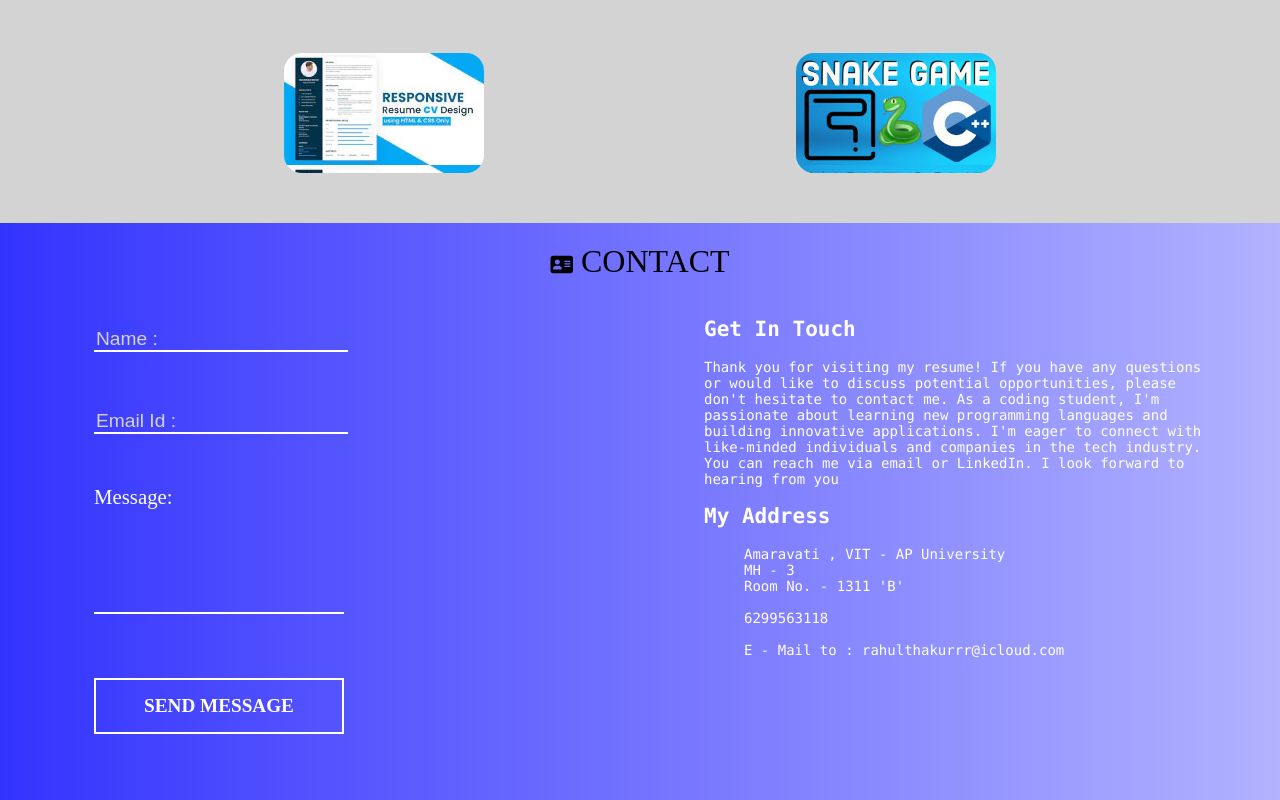
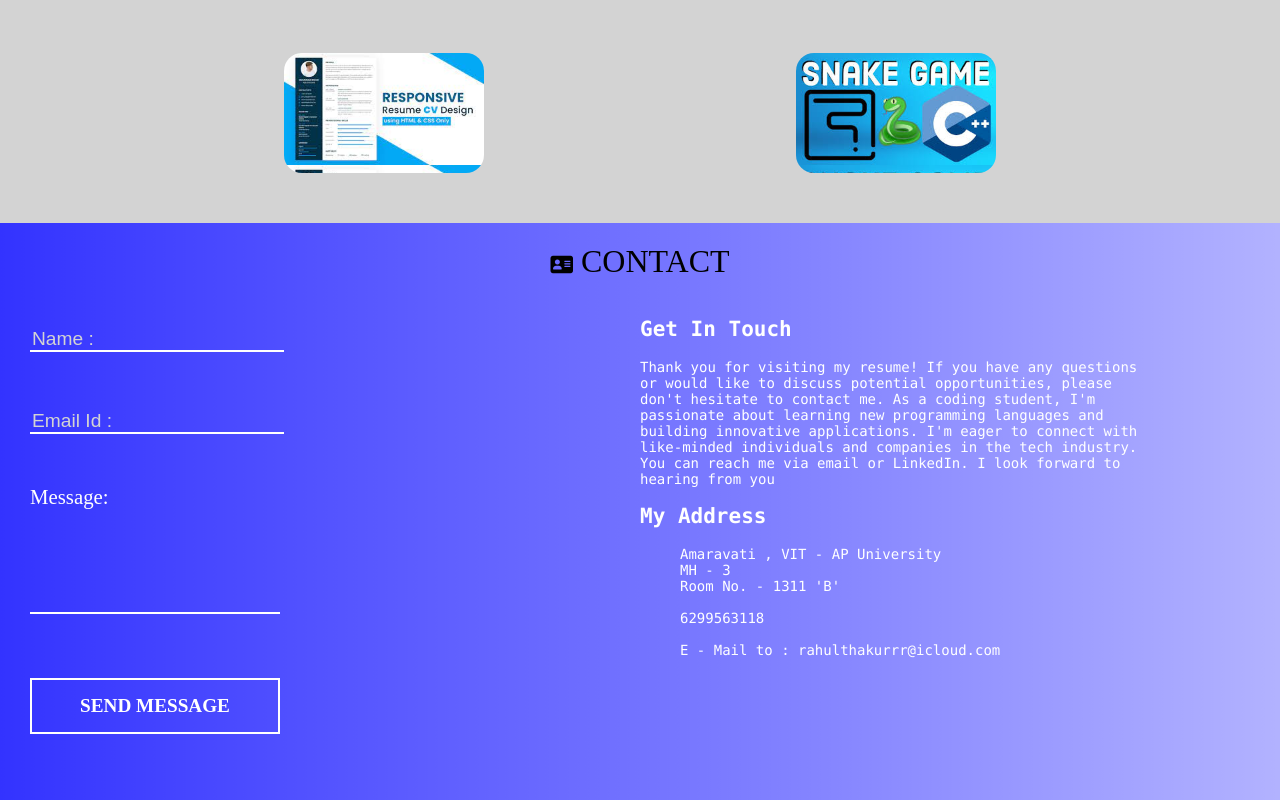
Before and after one commit to rahulthakur2/RahulResume, a plain HTML site: page index.html in a window 1280 px wide. Shown: the part 2937-3737 px from the top of the page. Drawn offline with Linux system fonts and the light colour scheme.

Commit message:
Update resumeFinal.css

```diff
--- a/resumeFinal.css
+++ b/resumeFinal.css
@@ -577,7 +577,7 @@ section:nth-child(2n+1){
     display: flex;
 
     flex-wrap: wrap;
-    justify-content: space-around;
+    justify-content: space-between;
 
 }
 
@@ -620,7 +620,8 @@ margin-right :150px ;
 
 
 #get-in-touch-details{
-    width: 400px;
+    margin:auto;
+    width: 90%;
     /*margin-left: 110px;*/
     color: white;
 }
```
